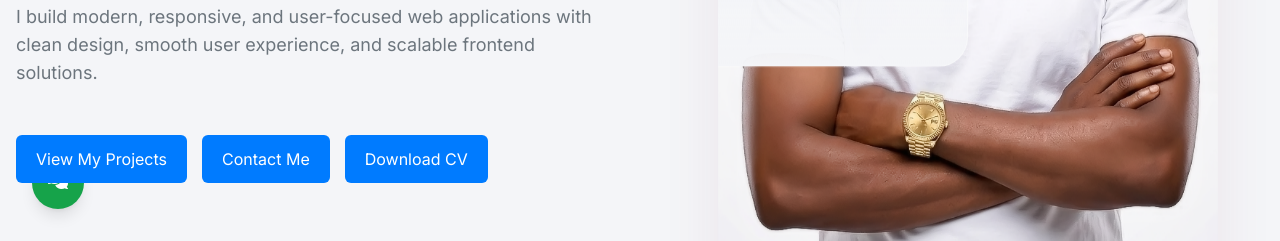
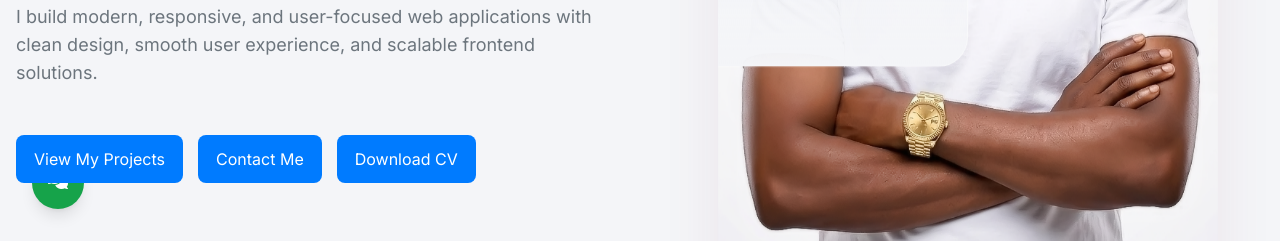
Before and after one commit to rocklinks4u/Portfolio-roc, a plain HTML site: page index.html in a window 1280 px wide. Shown: the part 559-800 px from the top of the page. Drawn offline with nearby package versions, Linux system fonts and the light colour scheme.

Commit message:
force update GitHub Pages

```diff
--- a/styles.css
+++ b/styles.css
@@ -660,19 +660,26 @@ html {
 }
 
 .hero-buttons .btn {
-  padding: 12px 20px;
   background: #007bff;
   color: white;
+  padding: 12px 18px;
+  border-radius: 8px;
   text-decoration: none;
-  border-radius: 6px;
   font-size: 16px;
-  text-align: center;
+
+  display: inline-flex;
+  justify-content: center;
+  align-items: center;
+
+  white-space: nowrap; /* keeps text on ONE line */
 }
 
+/* hover */
 .hero-buttons .btn:hover {
   background: #0056b3;
 }
 
+/* mobile */
 @media screen and (max-width: 768px) {
   .hero-buttons {
     flex-direction: column;
```
